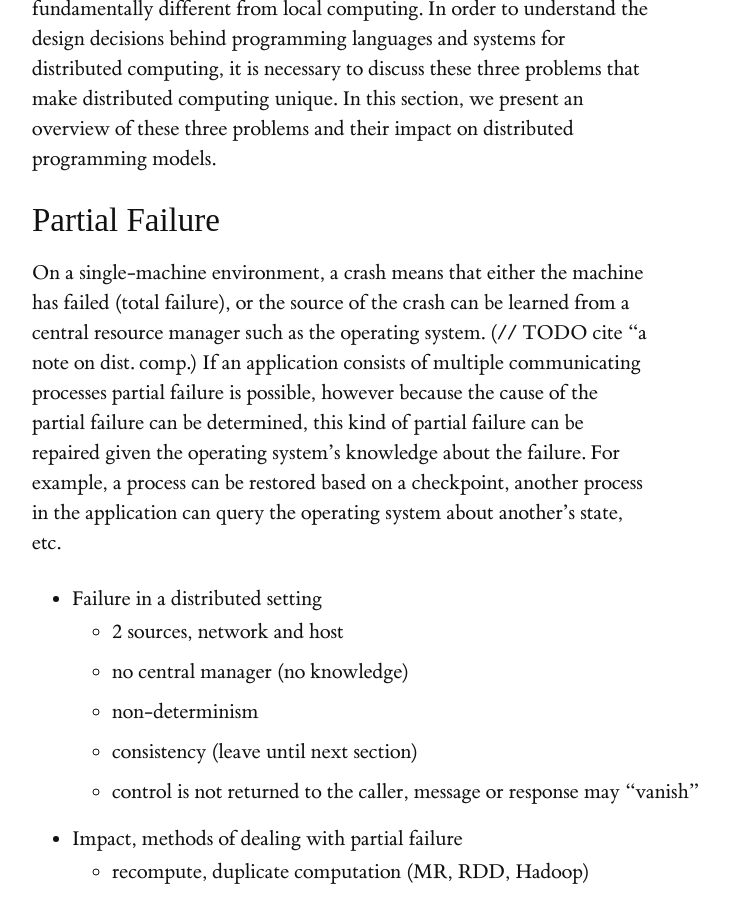
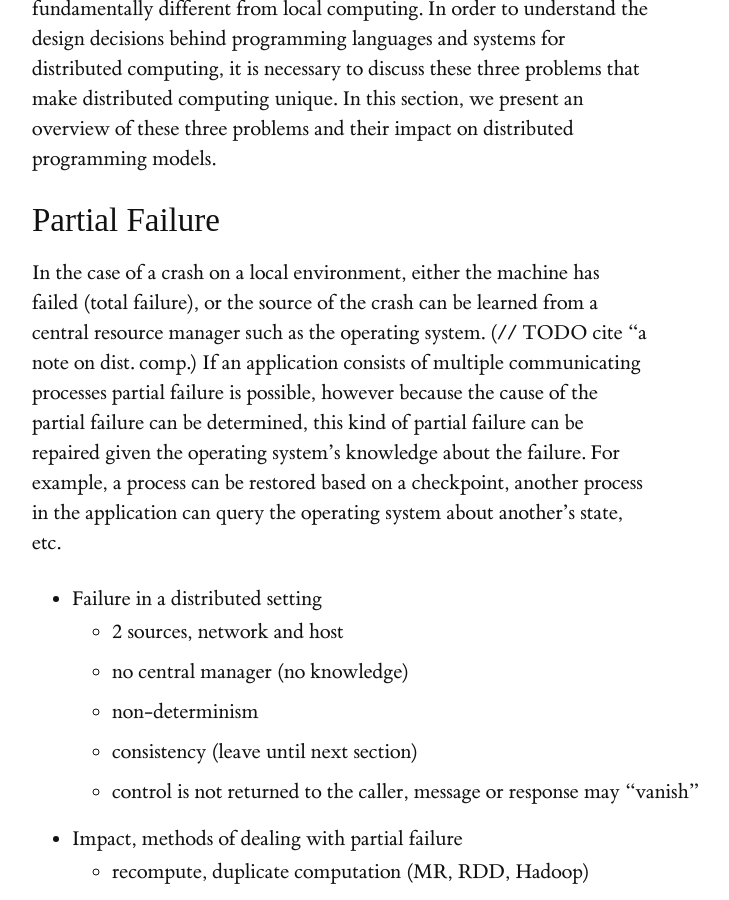
Before and after one commit to heathermiller/dist-prog-book, a Jekyll site: the page built from chapter/4/dist-langs.md, in a window 1280 px wide and 900 px high, scrolled down 526 px. Shown: the whole window, without its empty margins (128-857 px from the left). Built offline with Jekyll 4.4.1, drawn with Linux system fonts in a browser that asks for light colours; some web fonts are replaced.

Commit message:
Update dist-langs.md

```diff
--- a/chapter/4/dist-langs.md
+++ b/chapter/4/dist-langs.md
@@ -13,7 +13,7 @@ In this section, we present an overview of these three problems and their impact
 
 ### Partial Failure
 
-On a single-machine environment, a crash means that either the machine has failed (total failure), or the source of the crash can be learned from a central resource manager such as the operating system. (// TODO cite "a note on dist. comp.)
+In the case of a crash on a local environment, either the machine has failed (total failure), or the source of the crash can be learned from a central resource manager such as the operating system. (// TODO cite "a note on dist. comp.)
 If an application consists of multiple communicating processes partial failure is possible, however because the cause of the partial failure can be determined, this kind of partial failure can be repaired given the operating system's knowledge about the failure.
 For example, a process can be restored based on a checkpoint, another process in the application can query the operating system about another's state, etc.
 
```
